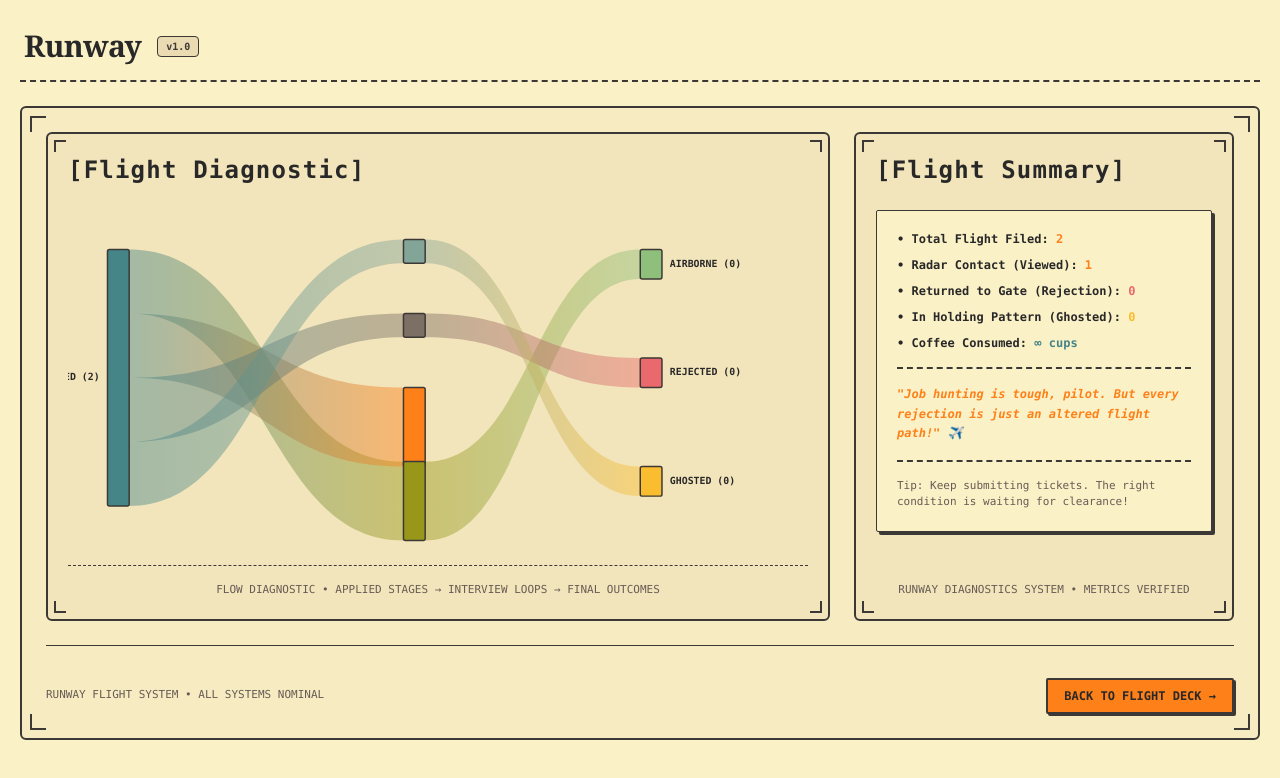
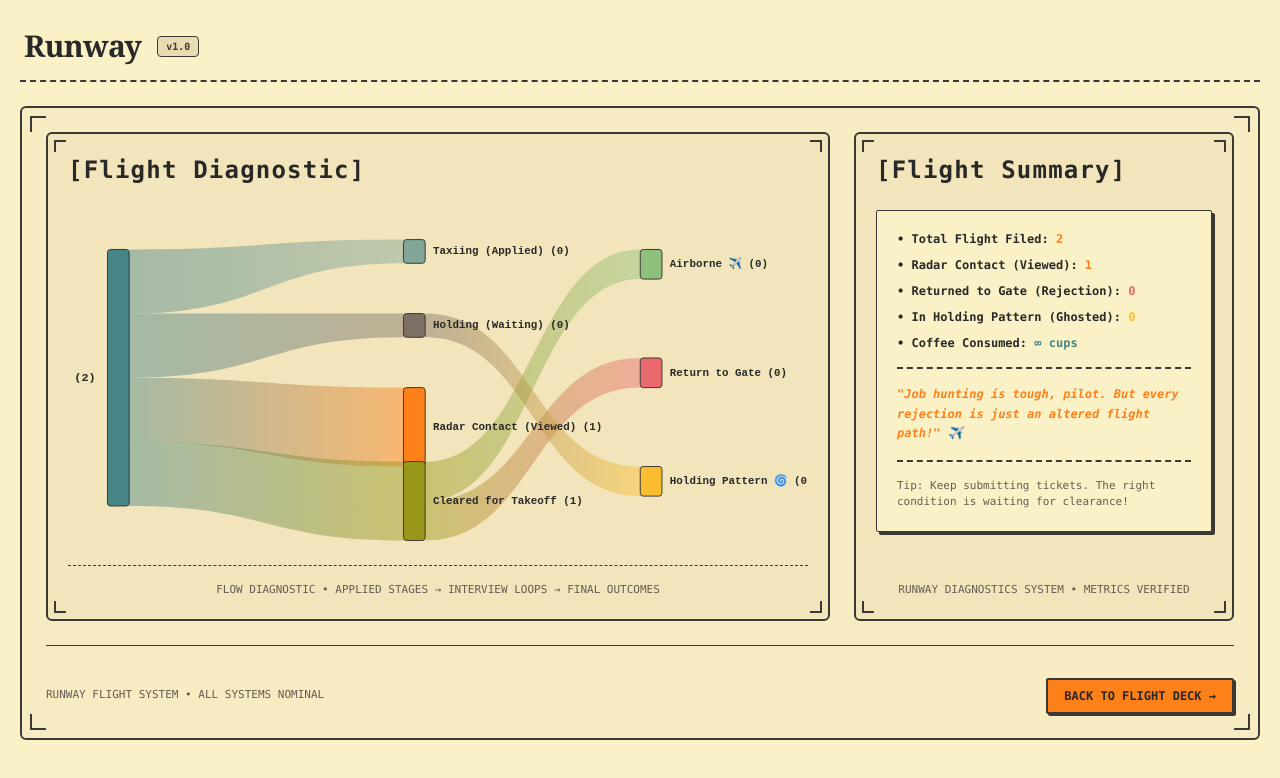
Before and after one commit to AliffWafi/runway, a Next.js app in the folder frontend/: page /diagnostics in a window 1280 px wide. Shown: the top 778 px of the page. Built offline with nearby package versions, Linux system fonts and the light colour scheme; no server answers; sample sign-in values are in the browser's storage.

Commit message:
Add Grounded (Closed/Expired) flight status across backend and frontend

```diff
--- a/frontend/src/components/JobDetailDrawer.tsx
+++ b/frontend/src/components/JobDetailDrawer.tsx
@@ -33,7 +33,8 @@ export function JobDetailDrawer({
     cleared_for_takeoff: { bg: '#98971a', text: '#282828' },
     airborne: { bg: '#458588', text: '#fbf1c7' },
     holding_pattern: { bg: '#fabd2f', text: '#282828' },
-    return_to_gate: { bg: '#ea696c', text: '#282828' }
+    return_to_gate: { bg: '#ea696c', text: '#282828' },
+    grounded: { bg: '#928374', text: '#fbf1c7' }
   };
 
   const currentBanner = bannerColors[job.status] || { bg: '#d5c4a1', text: '#282828' };
--- a/frontend/src/components/JobModal.tsx
+++ b/frontend/src/components/JobModal.tsx
@@ -37,7 +37,8 @@ export function JobModal({ isOpen, onClose, onSave, editingJob, initialStatus }:
     cleared_for_takeoff: { bg: '#98971a', text: '#282828' },
     airborne: { bg: '#458588', text: '#fbf1c7' },
     holding_pattern: { bg: '#fabd2f', text: '#282828' },
-    return_to_gate: { bg: '#ea696c', text: '#282828' }
+    return_to_gate: { bg: '#ea696c', text: '#282828' },
+    grounded: { bg: '#928374', text: '#fbf1c7' }
   };
 
   useEffect(() => {
--- a/frontend/src/components/KanbanBoard.tsx
+++ b/frontend/src/components/KanbanBoard.tsx
@@ -27,7 +27,8 @@ export function KanbanBoard({ jobs, isLoading, onOpenDetail, onOpenAddModal, onU
     cleared_for_takeoff: { bg: '#98971a', text: '#282828' },   // Olive Sage
     airborne: { bg: '#458588', text: '#fbf1c7' },             // Teal
     holding_pattern: { bg: '#fabd2f', text: '#282828' },      // Gold Amber
-    return_to_gate: { bg: '#ea696c', text: '#282828' }        // Coral Red
+    return_to_gate: { bg: '#ea696c', text: '#282828' },       // Coral Red
+    grounded: { bg: '#928374', text: '#fbf1c7' }              // Gruvbox Gray
   };
 
   // Fixed Chronological Sorting: Earlier to Latest Applied / Created
--- a/frontend/src/components/SankeyDiagram.tsx
+++ b/frontend/src/components/SankeyDiagram.tsx
@@ -18,6 +18,7 @@ export function SankeyDiagram({ jobs }: SankeyDiagramProps) {
     airborne: jobs.filter(j => j.status === 'airborne').length,
     return_to_gate: jobs.filter(j => j.status === 'return_to_gate').length,
     holding_pattern: jobs.filter(j => j.status === 'holding_pattern').length,
+    grounded: jobs.filter(j => j.status === 'grounded').length,
   };
 
   // Gruvbox Palette Colors
@@ -30,12 +31,12 @@ export function SankeyDiagram({ jobs }: SankeyDiagramProps) {
     airborne: '#8ec07c',         // Green
     rejected: '#ea696c',         // Red
     ghosted: '#fabd2f',          // Amber Yellow
+    grounded: '#928374',         // Gray/Taupe
   };
 
   // SVG Dimension & Coordinate Grid (750x360 for generous text space)
   const svgWidth = 750;
   const svgHeight = 360;
-  const nodeWidth = 22;
 
   // X Coordinates for 3 Flow Stages
   const leftX = 40;
@@ -98,202 +99,100 @@ export function SankeyDiagram({ jobs }: SankeyDiagramProps) {
             <stop offset="100%" stopColor={colors.radar} stopOpacity="0.45" />
           </linearGradient>
 
-          <linearGradient id="grad-applied-holding" x1="0%" y1="0%" x2="100%" y2="0%">
+          <linearGradient id="grad-applied-taxi" x1="0%" y1="0%" x2="100%" y2="0%">
+            <stop offset="0%" stopColor={colors.applied} stopOpacity="0.45" />
+            <stop offset="100%" stopColor={colors.taxiing} stopOpacity="0.45" />
+          </linearGradient>
+
+          <linearGradient id="grad-applied-hold" x1="0%" y1="0%" x2="100%" y2="0%">
             <stop offset="0%" stopColor={colors.applied} stopOpacity="0.45" />
             <stop offset="100%" stopColor={colors.holding} stopOpacity="0.45" />
           </linearGradient>
 
-          <linearGradient id="grad-applied-taxiing" x1="0%" y1="0%" x2="100%" y2="0%">
-            <stop offset="0%" stopColor={colors.applied} stopOpacity="0.45" />
-            <stop offset="100%" stopColor={colors.taxiing} stopOpacity="0.45" />
-          </linearGradient>
-
-          <linearGradient id="grad-cleared-airborne" x1="0%" y1="0%" x2="100%" y2="0%">
+          <linearGradient id="grad-cleared-air" x1="0%" y1="0%" x2="100%" y2="0%">
             <stop offset="0%" stopColor={colors.cleared} stopOpacity="0.45" />
             <stop offset="100%" stopColor={colors.airborne} stopOpacity="0.45" />
           </linearGradient>
 
-          <linearGradient id="grad-holding-rejected" x1="0%" y1="0%" x2="100%" y2="0%">
-            <stop offset="0%" stopColor={colors.holding} stopOpacity="0.45" />
+          <linearGradient id="grad-cleared-rej" x1="0%" y1="0%" x2="100%" y2="0%">
+            <stop offset="0%" stopColor={colors.cleared} stopOpacity="0.45" />
             <stop offset="100%" stopColor={colors.rejected} stopOpacity="0.45" />
           </linearGradient>
 
-          <linearGradient id="grad-taxiing-ghosted" x1="0%" y1="0%" x2="100%" y2="0%">
-            <stop offset="0%" stopColor={colors.taxiing} stopOpacity="0.45" />
+          <linearGradient id="grad-hold-gh" x1="0%" y1="0%" x2="100%" y2="0%">
+            <stop offset="0%" stopColor={colors.holding} stopOpacity="0.45" />
             <stop offset="100%" stopColor={colors.ghosted} stopOpacity="0.45" />
           </linearGradient>
         </defs>
 
-        {/* --- BEZIER FLOW PATHS --- */}
-        {/* Left -> Mid */}
-        <path
-          d={createPath(leftX + nodeWidth, leftY, leftH * 0.25, midX, clearedY, clearedH)}
-          fill="url(#grad-applied-cleared)"
-          className="transition-all hover:opacity-80"
-        />
-        <path
-          d={createPath(leftX + nodeWidth, leftY + leftH * 0.25, leftH * 0.25, midX, radarY, radarH)}
-          fill="url(#grad-applied-radar)"
-          className="transition-all hover:opacity-80"
-        />
-        <path
-          d={createPath(leftX + nodeWidth, leftY + leftH * 0.5, leftH * 0.25, midX, holdY, holdH)}
-          fill="url(#grad-applied-holding)"
-          className="transition-all hover:opacity-80"
-        />
-        <path
-          d={createPath(leftX + nodeWidth, leftY + leftH * 0.75, leftH * 0.25, midX, taxiY, taxiH)}
-          fill="url(#grad-applied-taxiing)"
-          className="transition-all hover:opacity-80"
-        />
+        {/* --- FLOW PATHS --- */}
+        <path d={createPath(leftX + 22, leftY, leftH * 0.25, midX, taxiY, taxiH)} fill="url(#grad-applied-taxi)" />
+        <path d={createPath(leftX + 22, leftY + leftH * 0.25, leftH * 0.25, midX, holdY, holdH)} fill="url(#grad-applied-hold)" />
+        <path d={createPath(leftX + 22, leftY + leftH * 0.5, leftH * 0.25, midX, radarY, radarH)} fill="url(#grad-applied-radar)" />
+        <path d={createPath(leftX + 22, leftY + leftH * 0.75, leftH * 0.25, midX, clearedY, clearedH)} fill="url(#grad-applied-cleared)" />
 
-        {/* Mid -> Right */}
-        <path
-          d={createPath(midX + nodeWidth, clearedY, clearedH, rightX, airY, airH)}
-          fill="url(#grad-cleared-airborne)"
-          className="transition-all hover:opacity-80"
-        />
-        <path
-          d={createPath(midX + nodeWidth, holdY, holdH, rightX, rejY, rejH)}
-          fill="url(#grad-holding-rejected)"
-          className="transition-all hover:opacity-80"
-        />
-        <path
-          d={createPath(midX + nodeWidth, taxiY, taxiH, rightX, ghY, ghH)}
-          fill="url(#grad-taxiing-ghosted)"
-          className="transition-all hover:opacity-80"
-        />
+        <path d={createPath(midX + 22, clearedY, clearedH * 0.5, rightX, airY, airH)} fill="url(#grad-cleared-air)" />
+        <path d={createPath(midX + 22, clearedY + clearedH * 0.5, clearedH * 0.5, rightX, rejY, rejH)} fill="url(#grad-cleared-rej)" />
+        <path d={createPath(midX + 22, holdY, holdH, rightX, ghY, ghH)} fill="url(#grad-hold-gh)" />
 
-        {/* --- NODE BARS & LABELS --- */}
+        {/* --- STAGE 1: APPLIED --- */}
+        <g transform={`translate(${leftX}, ${leftY})`}>
+          <rect width="22" height={leftH} fill={colors.applied} rx="3" className="stroke-1 stroke-[#3c3836]" />
+          <text x="-12" y={leftH / 2} fill="#282828" fontSize="12" fontWeight="bold" fontFamily="monospace" textAnchor="end" dominantBaseline="middle">
+            APPLIED ({jobs.length})
+          </text>
+        </g>
 
-        {/* Left: Total Applied */}
-        <rect
-          x={leftX}
-          y={leftY}
-          width={nodeWidth}
-          height={leftH}
-          fill={colors.applied}
-          rx={2}
-          stroke="#3c3836"
-          strokeWidth={1.5}
-        />
-        <text
-          x={leftX - 8}
-          y={leftY + leftH / 2}
-          textAnchor="end"
-          dominantBaseline="middle"
-          className="fill-[#282828] font-mono text-[10px] font-bold uppercase"
-        >
-          FILED ({jobs.length})
-        </text>
+        {/* --- STAGE 2: PROCESS --- */}
+        <g transform={`translate(${midX}, ${taxiY})`}>
+          <rect width="22" height={taxiH} fill={colors.taxiing} rx="3" className="stroke-1 stroke-[#3c3836]" />
+          <text x="30" y={taxiH / 2} fill="#282828" fontSize="11" fontWeight="bold" fontFamily="monospace" dominantBaseline="middle">
+            Taxiing (Applied) ({counts.taxiing})
+          </text>
+        </g>
 
-        {/* Mid 1: Taxiing */}
-        <rect
-          x={midX}
-          y={taxiY}
-          width={nodeWidth}
-          height={taxiH}
-          fill={colors.taxiing}
-          rx={2}
-          stroke="#3c3836"
-          strokeWidth={1.5}
-        />
+        <g transform={`translate(${midX}, ${holdY})`}>
+          <rect width="22" height={holdH} fill={colors.holding} rx="3" className="stroke-1 stroke-[#3c3836]" />
+          <text x="30" y={holdH / 2} fill="#282828" fontSize="11" fontWeight="bold" fontFamily="monospace" dominantBaseline="middle">
+            Holding (Waiting) ({counts.holding})
+          </text>
+        </g>
 
-        {/* Mid 2: Holding */}
-        <rect
-          x={midX}
-          y={holdY}
-          width={nodeWidth}
-          height={holdH}
-          fill={colors.holding}
-          rx={2}
-          stroke="#3c3836"
-          strokeWidth={1.5}
-        />
+        <g transform={`translate(${midX}, ${radarY})`}>
+          <rect width="22" height={radarH} fill={colors.radar} rx="3" className="stroke-1 stroke-[#3c3836]" />
+          <text x="30" y={radarH / 2} fill="#282828" fontSize="11" fontWeight="bold" fontFamily="monospace" dominantBaseline="middle">
+            Radar Contact (Viewed) ({counts.radar_contact})
+          </text>
+        </g>
 
-        {/* Mid 3: Radar Contact */}
-        <rect
-          x={midX}
-          y={radarY}
-          width={nodeWidth}
-          height={radarH}
-          fill={colors.radar}
-          rx={2}
-          stroke="#3c3836"
-          strokeWidth={1.5}
-        />
+        <g transform={`translate(${midX}, ${clearedY})`}>
+          <rect width="22" height={clearedH} fill={colors.cleared} rx="3" className="stroke-1 stroke-[#3c3836]" />
+          <text x="30" y={clearedH / 2} fill="#282828" fontSize="11" fontWeight="bold" fontFamily="monospace" dominantBaseline="middle">
+            Cleared for Takeoff ({counts.cleared_for_takeoff})
+          </text>
+        </g>
 
-        {/* Mid 4: Cleared */}
-        <rect
-          x={midX}
-          y={clearedY}
-          width={nodeWidth}
-          height={clearedH}
-          fill={colors.cleared}
-          rx={2}
-          stroke="#3c3836"
-          strokeWidth={1.5}
-        />
+        {/* --- STAGE 3: OUTCOME --- */}
+        <g transform={`translate(${rightX}, ${airY})`}>
+          <rect width="22" height={airH} fill={colors.airborne} rx="3" className="stroke-1 stroke-[#3c3836]" />
+          <text x="30" y={airH / 2} fill="#282828" fontSize="11" fontWeight="bold" fontFamily="monospace" dominantBaseline="middle">
+            Airborne ✈️ ({counts.airborne})
+          </text>
+        </g>
 
-        {/* Right 1: Airborne */}
-        <rect
-          x={rightX}
-          y={airY}
-          width={nodeWidth}
-          height={airH}
-          fill={colors.airborne}
-          rx={2}
-          stroke="#3c3836"
-          strokeWidth={1.5}
-        />
-        <text
-          x={rightX + nodeWidth + 8}
-          y={airY + airH / 2}
-          dominantBaseline="middle"
-          className="fill-[#282828] font-mono text-[10px] font-bold uppercase"
-        >
-          AIRBORNE ({counts.airborne})
-        </text>
+        <g transform={`translate(${rightX}, ${rejY})`}>
+          <rect width="22" height={rejH} fill={colors.rejected} rx="3" className="stroke-1 stroke-[#3c3836]" />
+          <text x="30" y={rejH / 2} fill="#282828" fontSize="11" fontWeight="bold" fontFamily="monospace" dominantBaseline="middle">
+            Return to Gate ({counts.return_to_gate})
+          </text>
+        </g>
 
-        {/* Right 2: Return to Gate (Rejected) */}
-        <rect
-          x={rightX}
-          y={rejY}
-          width={nodeWidth}
-          height={rejH}
-          fill={colors.rejected}
-          rx={2}
-          stroke="#3c3836"
-          strokeWidth={1.5}
-        />
-        <text
-          x={rightX + nodeWidth + 8}
-          y={rejY + rejH / 2}
-          dominantBaseline="middle"
-          className="fill-[#282828] font-mono text-[10px] font-bold uppercase"
-        >
-          REJECTED ({counts.return_to_gate})
-        </text>
-
-        {/* Right 3: Holding Pattern (Ghosted) */}
-        <rect
-          x={rightX}
-          y={ghY}
-          width={nodeWidth}
-          height={ghH}
-          fill={colors.ghosted}
-          rx={2}
-          stroke="#3c3836"
-          strokeWidth={1.5}
-        />
-        <text
-          x={rightX + nodeWidth + 8}
-          y={ghY + ghH / 2}
-          dominantBaseline="middle"
-          className="fill-[#282828] font-mono text-[10px] font-bold uppercase"
-        >
-          GHOSTED ({counts.holding_pattern})
-        </text>
+        <g transform={`translate(${rightX}, ${ghY})`}>
+          <rect width="22" height={ghH} fill={colors.ghosted} rx="3" className="stroke-1 stroke-[#3c3836]" />
+          <text x="30" y={ghH / 2} fill="#282828" fontSize="11" fontWeight="bold" fontFamily="monospace" dominantBaseline="middle">
+            Holding Pattern 🌀 ({counts.holding_pattern})
+          </text>
+        </g>
       </svg>
     </div>
   );
--- a/frontend/src/types/job.ts
+++ b/frontend/src/types/job.ts
@@ -5,7 +5,8 @@ export type ApplicationStatus =
   | 'cleared_for_takeoff'
   | 'airborne'
   | 'return_to_gate'
-  | 'holding_pattern';
+  | 'holding_pattern'
+  | 'grounded';
 
 export interface ActivityLog {
   status: ApplicationStatus;
@@ -92,6 +93,14 @@ export const STATUS_CONFIG: Record<ApplicationStatus, StatusConfig> = {
     color: '#d3869b', // Gruvbox Purple
     badgeClass: 'badge-pattern',
     description: 'No response or update received for over 30 days'
+  },
+  grounded: {
+    id: 'grounded',
+    label: 'Grounded 🚫',
+    sublabel: '(Closed/Expired)',
+    color: '#928374', // Gruvbox Gray
+    badgeClass: 'badge-grounded',
+    description: 'Position listing closed or application expired'
   }
 };
 
```
Also changed, not shown: 1 other file (tests, documents, lock files or other folders).
